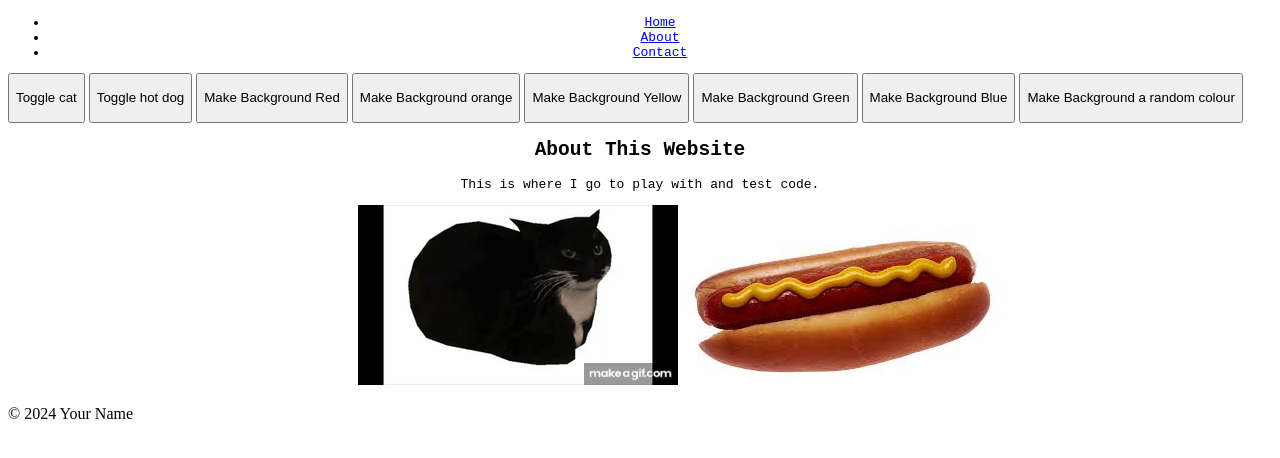
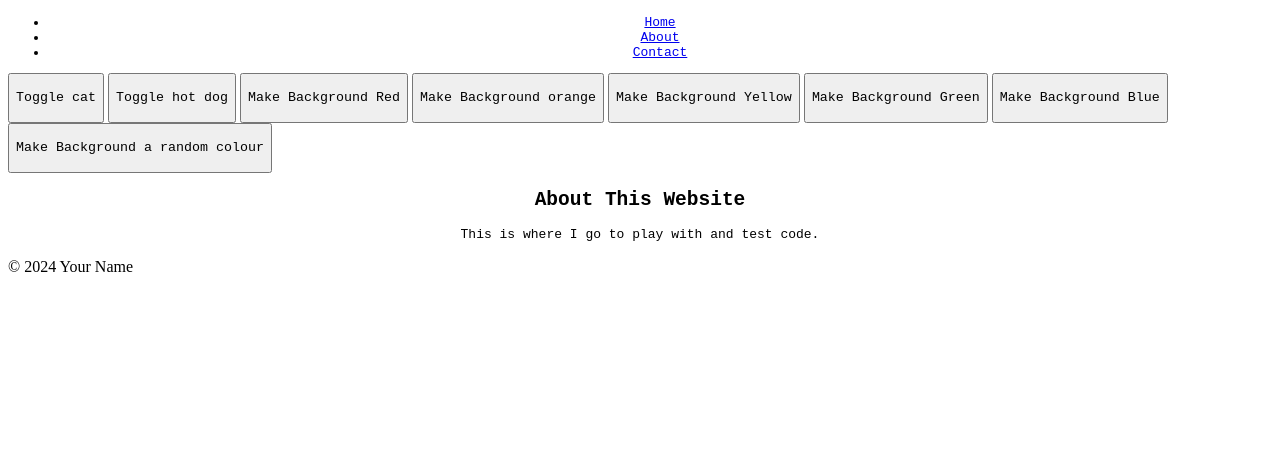
Before and after one commit to Calen-git/all-code-playground, a plain HTML site: page index.html in a window 1280 px wide. Shown: the part 50-508 px from the top of the page. Drawn offline with Linux system fonts and the light colour scheme.

Commit message:
hidden images by default

```diff
--- a/styles.css
+++ b/styles.css
@@ -15,42 +15,52 @@
 
 #cat-button {
   height: 50px;
+  font-family: monospace;
 }
 
 #hot-dog-button {
   height: 50px;
+  font-family: monospace;
 }
 
 #red-bg-button {
   height: 50px;
+  font-family: monospace;
 }
 
 #orange-bg-button {
   height: 50px;
+  font-family: monospace;
 }
 
 #yellow-bg-button {
   height: 50px;
+  font-family: monospace;
 }
 
 #green-bg-button {
   height: 50px;
+  font-family: monospace;
 }
 
 #blue-bg-button {
   height: 50px;
+  font-family: monospace;
 }
 
 #random-bg-button {
   height: 50px;
+  font-family: monospace;
 }
 
 #button-gif {
   position: relative;
   left: 350px;
+  display: none;
 }
 
 #button-image {
   position: relative;
   left: 350px;
+  display: none;
 }
```
